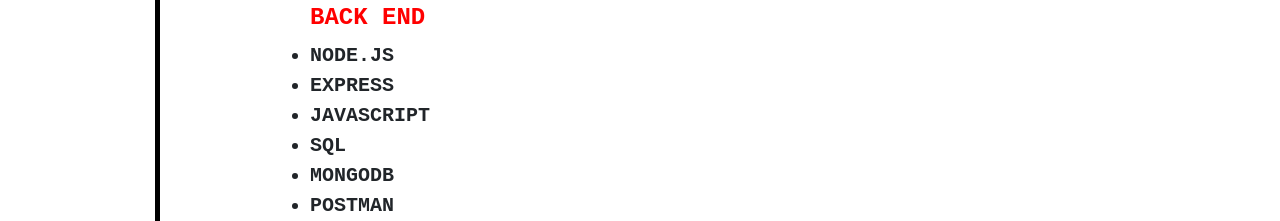
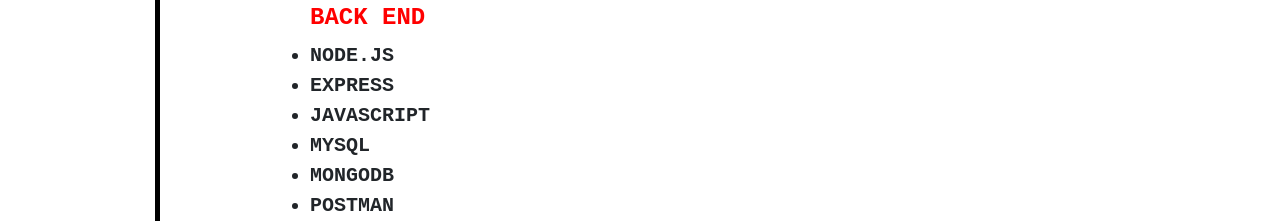
Before and after one commit to EXTREMLYGUNA/RESUME, a React (Vite) app: page / in a window 1280 px wide. Shown: the part 2000-2221 px from the top of the page. Built offline with nearby package versions, Linux system fonts and the light colour scheme.

Commit message:
Online-resume

```diff
--- a/src/App.jsx
+++ b/src/App.jsx
@@ -147,7 +147,7 @@
       <li>NODE.JS</li>
       <li>EXPRESS</li>
       <li>JAVASCRIPT</li>
-      <li>SQL</li>
+      <li>MYSQL</li>
       <li>MONGODB</li>
       <li>POSTMAN</li>
     </ul>
```
